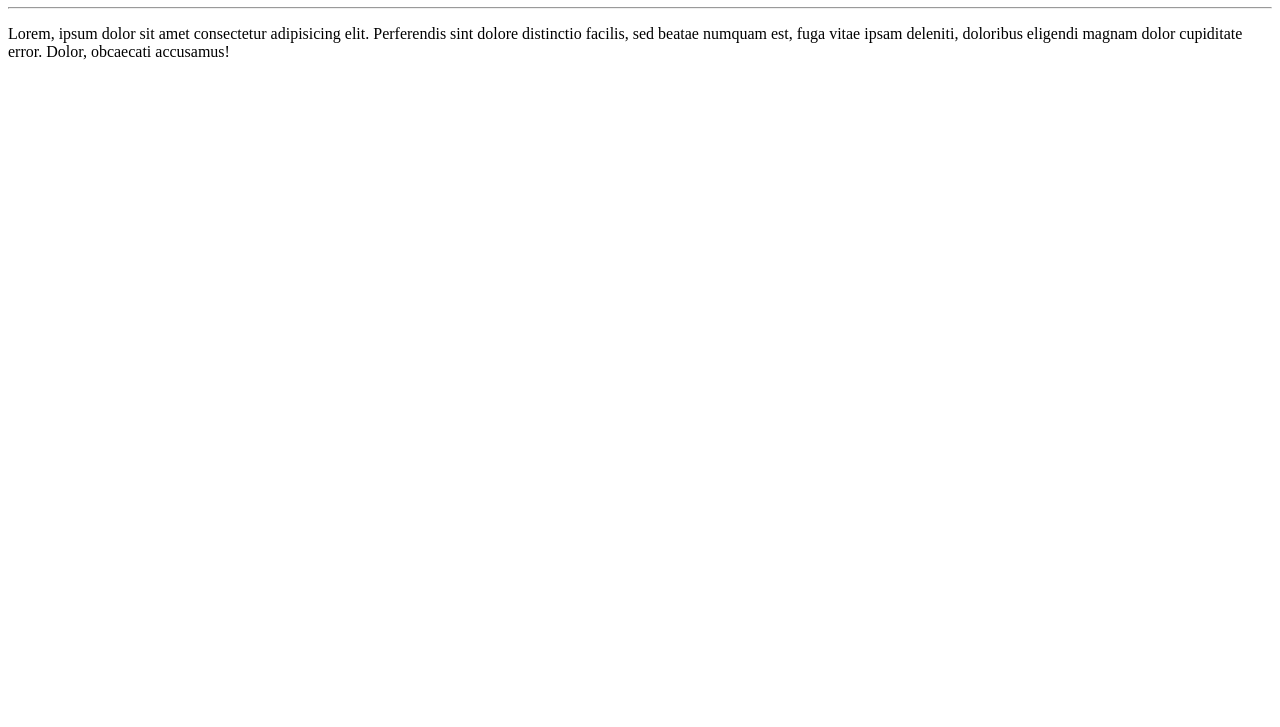
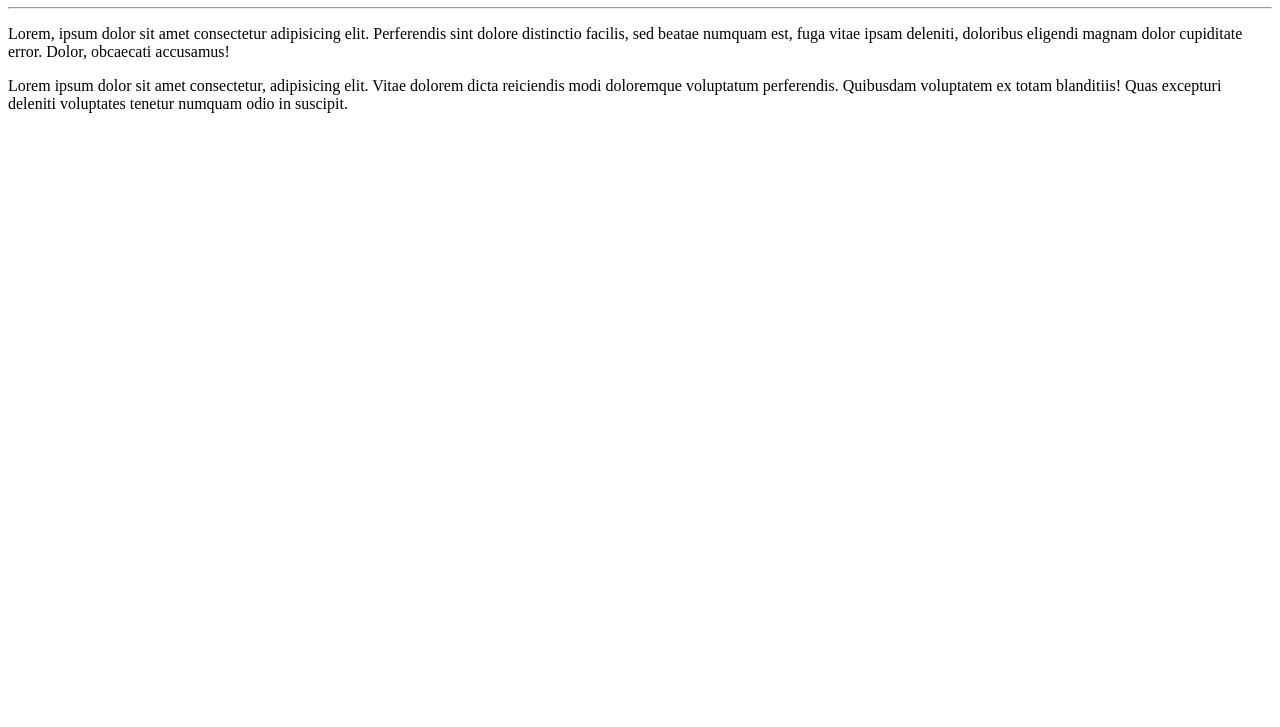
Before and after one commit to AndreydeLara/Ola-Mundo, a plain HTML site: page site-exemplo/index.html in a window 1280 px wide. Shown: the part 73-800 px from the top of the page. Drawn offline with Linux system fonts and the light colour scheme.

Commit message:
Adicionei um parágrafo

```diff
--- a/site-exemplo/index.html
+++ b/site-exemplo/index.html
@@ -10,5 +10,6 @@
     <h1>Olá, Mundo!</h1>
     <hr>
     <p>Lorem, ipsum dolor sit amet consectetur adipisicing elit. Perferendis sint dolore distinctio facilis, sed beatae numquam est, fuga vitae ipsam deleniti, doloribus eligendi magnam dolor cupiditate error. Dolor, obcaecati accusamus!</p>
+    <p>Lorem ipsum dolor sit amet consectetur, adipisicing elit. Vitae dolorem dicta reiciendis modi doloremque voluptatum perferendis. Quibusdam voluptatem ex totam blanditiis! Quas excepturi deleniti voluptates tenetur numquam odio in suscipit.</p>
 </body>
 </html>
```
